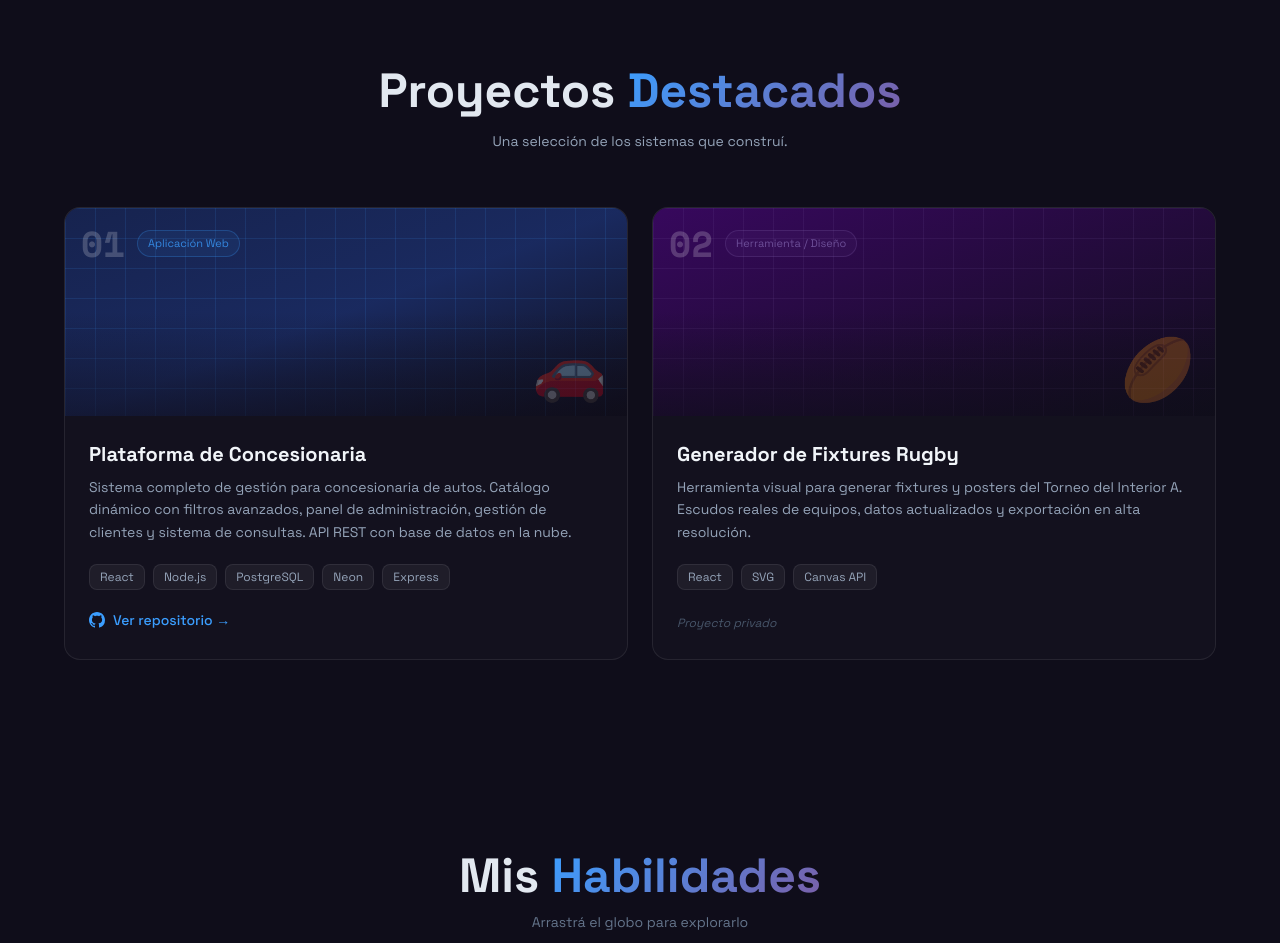
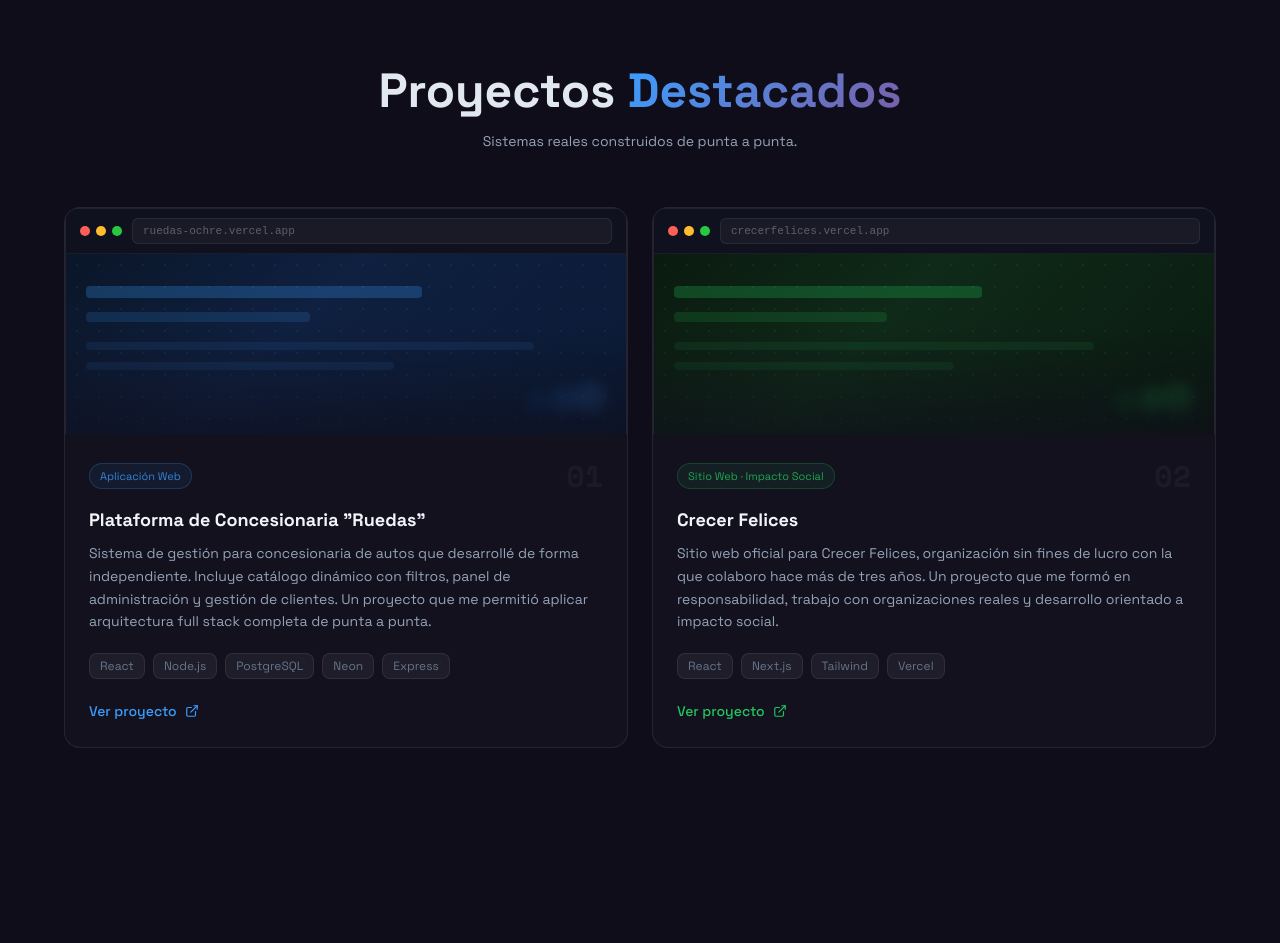
Before and after one commit to Isidropodesta/portfolio, a Next.js app: page / in a window 1280 px wide. Shown: the part 2960-3903 px from the top of the page. Built offline with nearby package versions, Linux system fonts and the light colour scheme.

Commit message:
feat: proyectos Ruedas + Crecer Felices, browser mockup preview

```diff
--- a/components/Projects.tsx
+++ b/components/Projects.tsx
@@ -1,40 +1,154 @@
 'use client';
 
 import { motion } from 'framer-motion';
+import { ExternalLink } from 'lucide-react';
 
 const PROJECTS = [
   {
     number: '01',
     type: 'Aplicación Web',
-    title: 'Plataforma de Concesionaria',
+    title: 'Plataforma de Concesionaria "Ruedas"',
     description:
-      'Sistema completo de gestión para concesionaria de autos. Catálogo dinámico con filtros avanzados, panel de administración, gestión de clientes y sistema de consultas. API REST con base de datos en la nube.',
+      'Sistema de gestión para concesionaria de autos que desarrollé de forma independiente. Incluye catálogo dinámico con filtros, panel de administración y gestión de clientes. Un proyecto que me permitió aplicar arquitectura full stack completa de punta a punta.',
     stack: ['React', 'Node.js', 'PostgreSQL', 'Neon', 'Express'],
-    icon: '🚗',
-    gradient: 'from-blue-950/90 via-blue-900/60 to-[#0f0d1a]/80',
-    gridColor: '#3b9eff',
-    accentColor: '#3b9eff',
-    repo: 'https://github.com/Isidropodesta/ruedas',
+    url: 'https://ruedas-ochre.vercel.app',
+    accent: '#3b9eff',
+    mockupGradient: 'linear-gradient(135deg, #0a1628 0%, #0f2040 40%, #0a1a35 100%)',
+    mockupLines: [
+      { top: 32, width: '60%', opacity: 0.25, height: 12 },
+      { top: 58, width: '40%', opacity: 0.15, height: 10 },
+      { top: 88, width: '80%', opacity: 0.1, height: 8 },
+      { top: 108, width: '55%', opacity: 0.1, height: 8 },
+    ],
+    mockupDots: ['#3b9eff', '#1e6fbf', '#0a4080'],
   },
   {
     number: '02',
-    type: 'Herramienta / Diseño',
-    title: 'Generador de Fixtures Rugby',
+    type: 'Sitio Web · Impacto Social',
+    title: 'Crecer Felices',
     description:
-      'Herramienta visual para generar fixtures y posters del Torneo del Interior A. Escudos reales de equipos, datos actualizados y exportación en alta resolución.',
-    stack: ['React', 'SVG', 'Canvas API'],
-    icon: '🏉',
-    gradient: 'from-purple-950/90 via-violet-900/60 to-[#0f0d1a]/80',
-    gridColor: '#7b5ea7',
-    accentColor: '#7b5ea7',
-    repo: null,
+      'Sitio web oficial para Crecer Felices, organización sin fines de lucro con la que colaboro hace más de tres años. Un proyecto que me formó en responsabilidad, trabajo con organizaciones reales y desarrollo orientado a impacto social.',
+    stack: ['React', 'Next.js', 'Tailwind', 'Vercel'],
+    url: 'https://crecerfelices.vercel.app',
+    accent: '#22c55e',
+    mockupGradient: 'linear-gradient(135deg, #0a1a0f 0%, #0f2a18 40%, #0a1a10 100%)',
+    mockupLines: [
+      { top: 32, width: '55%', opacity: 0.25, height: 12 },
+      { top: 58, width: '38%', opacity: 0.15, height: 10 },
+      { top: 88, width: '75%', opacity: 0.1, height: 8 },
+      { top: 108, width: '50%', opacity: 0.1, height: 8 },
+    ],
+    mockupDots: ['#22c55e', '#16a34a', '#0a5c28'],
   },
 ];
+
+function BrowserMockup({
+  url,
+  accent,
+  gradient,
+  lines,
+  dots,
+}: {
+  url: string;
+  accent: string;
+  gradient: string;
+  lines: { top: number; width: string; opacity: number; height: number }[];
+  dots: string[];
+}) {
+  const domain = url.replace('https://', '');
+  return (
+    <div style={{ borderRadius: '10px 10px 0 0', overflow: 'hidden', border: '1px solid rgba(255,255,255,0.07)', borderBottom: 'none' }}>
+      {/* Chrome bar */}
+      <div
+        style={{
+          background: '#10111e',
+          padding: '9px 14px',
+          display: 'flex',
+          alignItems: 'center',
+          gap: 10,
+          borderBottom: '1px solid rgba(255,255,255,0.05)',
+        }}
+      >
+        <div style={{ display: 'flex', gap: 6, flexShrink: 0 }}>
+          <div style={{ width: 10, height: 10, borderRadius: '50%', background: '#ff5f57' }} />
+          <div style={{ width: 10, height: 10, borderRadius: '50%', background: '#febc2e' }} />
+          <div style={{ width: 10, height: 10, borderRadius: '50%', background: '#28c840' }} />
+        </div>
+        <div
+          style={{
+            flex: 1,
+            background: 'rgba(255,255,255,0.04)',
+            border: '1px solid rgba(255,255,255,0.07)',
+            borderRadius: 6,
+            padding: '4px 10px',
+            fontSize: 11,
+            color: 'rgba(255,255,255,0.3)',
+            fontFamily: 'monospace',
+            overflow: 'hidden',
+            textOverflow: 'ellipsis',
+            whiteSpace: 'nowrap',
+          }}
+        >
+          {domain}
+        </div>
+      </div>
+
+      {/* Preview area */}
+      <div style={{ height: 180, background: gradient, position: 'relative', overflow: 'hidden' }}>
+        {/* Dot grid overlay */}
+        <div
+          style={{
+            position: 'absolute',
+            inset: 0,
+            backgroundImage: `radial-gradient(${accent}18 1px, transparent 1px)`,
+            backgroundSize: '22px 22px',
+          }}
+        />
+        {/* Simulated content blocks */}
+        {lines.map((l, i) => (
+          <div
+            key={i}
+            style={{
+              position: 'absolute',
+              top: l.top,
+              left: 20,
+              width: l.width,
+              height: l.height,
+              borderRadius: 4,
+              background: accent,
+              opacity: l.opacity,
+            }}
+          />
+        ))}
+        {/* Decorative floating dots */}
+        {dots.map((color, i) => (
+          <div
+            key={i}
+            style={{
+              position: 'absolute',
+              right: 20 + i * 28,
+              bottom: 20,
+              width: 32 - i * 4,
+              height: 32 - i * 4,
+              borderRadius: '50%',
+              background: color,
+              opacity: 0.18 + i * 0.05,
+              filter: 'blur(6px)',
+            }}
+          />
+        ))}
+        {/* Vignette */}
+        <div style={{ position: 'absolute', inset: 0, background: 'linear-gradient(to bottom, transparent 40%, rgba(15,13,26,0.6) 100%)' }} />
+      </div>
+    </div>
+  );
+}
 
 export default function Projects() {
   return (
     <section id="proyectos" className="py-24 px-4">
       <div className="max-w-6xl mx-auto">
+
         {/* Title */}
         <motion.div
           initial={{ opacity: 0, y: 20 }}
@@ -56,7 +170,7 @@ export default function Projects() {
           transition={{ duration: 0.6, delay: 0.1 }}
           className="text-center text-slate-400 text-sm mb-14"
         >
-          Una selección de los sistemas que construí.
+          Sistemas reales construidos de punta a punta.
         </motion.p>
 
         <div className="grid grid-cols-1 md:grid-cols-2 gap-6">
@@ -68,94 +182,84 @@ export default function Projects() {
               viewport={{ once: true }}
               transition={{ duration: 0.6, delay: i * 0.15 }}
               whileHover={{ y: -6 }}
-              className="group rounded-2xl border border-white/[0.08] bg-white/[0.02] overflow-hidden hover:border-white/20 transition-all duration-300"
+              className="group rounded-2xl overflow-hidden transition-all duration-300"
               style={{
-                boxShadow: '0 0 0 0 transparent',
+                border: '1px solid rgba(255,255,255,0.08)',
+                background: 'rgba(255,255,255,0.02)',
               }}
               onMouseEnter={(e) => {
-                (e.currentTarget as HTMLElement).style.boxShadow = `0 0 40px ${p.accentColor}18`;
+                (e.currentTarget as HTMLElement).style.borderColor = `${p.accent}40`;
+                (e.currentTarget as HTMLElement).style.boxShadow = `0 0 40px ${p.accent}14`;
               }}
               onMouseLeave={(e) => {
-                (e.currentTarget as HTMLElement).style.boxShadow = '0 0 0 0 transparent';
+                (e.currentTarget as HTMLElement).style.borderColor = 'rgba(255,255,255,0.08)';
+                (e.currentTarget as HTMLElement).style.boxShadow = 'none';
               }}
             >
-              {/* Visual header */}
-              <div className={`relative h-52 bg-gradient-to-br ${p.gradient} overflow-hidden`}>
-                {/* Grid overlay */}
-                <div
-                  className="absolute inset-0"
-                  style={{
-                    backgroundImage: `
-                      linear-gradient(${p.gridColor}20 1px, transparent 1px),
-                      linear-gradient(90deg, ${p.gridColor}20 1px, transparent 1px)
-                    `,
-                    backgroundSize: '30px 30px',
-                  }}
-                />
-                {/* Radial fade */}
-                <div className="absolute inset-0 bg-gradient-to-b from-transparent via-transparent to-[#0f0d1a]/60" />
+              {/* Browser mockup preview */}
+              <BrowserMockup
+                url={p.url}
+                accent={p.accent}
+                gradient={p.mockupGradient}
+                lines={p.mockupLines}
+                dots={p.mockupDots}
+              />
 
-                {/* Number & type badge */}
-                <div className="absolute top-4 left-4 flex items-center gap-3">
-                  <span className="font-mono text-4xl font-black opacity-20 text-white select-none">
-                    {p.number}
-                  </span>
+              {/* Content */}
+              <div className="p-6">
+                {/* Type + number */}
+                <div className="flex items-center justify-between mb-3">
                   <span
-                    className="text-[11px] px-2.5 py-1 rounded-full border"
+                    className="text-[11px] px-2.5 py-1 rounded-full"
                     style={{
-                      borderColor: `${p.accentColor}40`,
-                      background: `${p.accentColor}12`,
-                      color: `${p.accentColor}cc`,
+                      background: `${p.accent}14`,
+                      border: `1px solid ${p.accent}35`,
+                      color: `${p.accent}cc`,
                     }}
                   >
                     {p.type}
                   </span>
+                  <span className="font-mono text-3xl font-black select-none" style={{ color: 'rgba(255,255,255,0.04)' }}>
+                    {p.number}
+                  </span>
                 </div>
 
-                {/* Icon */}
-                <div className="absolute bottom-4 right-5 text-6xl opacity-30 group-hover:opacity-60 group-hover:scale-110 transition-all duration-300 select-none">
-                  {p.icon}
-                </div>
-              </div>
-
-              {/* Content */}
-              <div className="p-6">
-                <h3 className="text-xl font-bold text-slate-100 mb-2">{p.title}</h3>
+                <h3 className="text-lg font-bold text-slate-100 mb-2">{p.title}</h3>
                 <p className="text-sm text-slate-400 leading-relaxed mb-5">{p.description}</p>
 
-                {/* Stack pills */}
+                {/* Stack */}
                 <div className="flex flex-wrap gap-2 mb-5">
                   {p.stack.map((tech) => (
                     <span
                       key={tech}
-                      className="text-xs px-2.5 py-1 rounded-lg bg-white/[0.05] border border-white/[0.08] text-slate-400"
+                      className="text-xs px-2.5 py-1 rounded-lg"
+                      style={{
+                        background: 'rgba(255,255,255,0.05)',
+                        border: '1px solid rgba(255,255,255,0.08)',
+                        color: '#64748b',
+                      }}
                     >
                       {tech}
                     </span>
                   ))}
                 </div>
 
-                {/* Repo link */}
-                {p.repo ? (
-                  <a
-                    href={p.repo}
-                    target="_blank"
-                    rel="noopener noreferrer"
-                    className="inline-flex items-center gap-2 text-sm font-medium transition-colors duration-200"
-                    style={{ color: p.accentColor }}
-                  >
-                    <svg className="w-4 h-4" fill="currentColor" viewBox="0 0 24 24" aria-hidden="true">
-                      <path d="M12 0C5.37 0 0 5.37 0 12c0 5.31 3.435 9.795 8.205 11.385.6.105.825-.255.825-.57 0-.285-.015-1.23-.015-2.235-3.015.555-3.795-.735-4.035-1.41-.135-.345-.72-1.41-1.23-1.695-.42-.225-1.02-.78-.015-.795.945-.015 1.62.87 1.845 1.23 1.08 1.815 2.805 1.305 3.495.99.105-.78.42-1.305.765-1.605-2.67-.3-5.46-1.335-5.46-5.925 0-1.305.465-2.385 1.23-3.225-.12-.3-.54-1.53.12-3.18 0 0 1.005-.315 3.3 1.23.96-.27 1.98-.405 3-.405s2.04.135 3 .405c2.295-1.56 3.3-1.23 3.3-1.23.66 1.65.24 2.88.12 3.18.765.84 1.23 1.905 1.23 3.225 0 4.605-2.805 5.625-5.475 5.925.435.375.81 1.095.81 2.22 0 1.605-.015 2.895-.015 3.3 0 .315.225.69.825.57A12.02 12.02 0 0024 12c0-6.63-5.37-12-12-12z" />
-                    </svg>
-                    Ver repositorio →
-                  </a>
-                ) : (
-                  <span className="text-xs text-slate-600 italic">Proyecto privado</span>
-                )}
+                {/* Live link */}
+                <a
+                  href={p.url}
+                  target="_blank"
+                  rel="noopener noreferrer"
+                  className="inline-flex items-center gap-2 text-sm font-medium transition-opacity duration-200 hover:opacity-75"
+                  style={{ color: p.accent }}
+                >
+                  Ver proyecto
+                  <ExternalLink size={14} strokeWidth={2} />
+                </a>
               </div>
             </motion.article>
           ))}
         </div>
+
       </div>
     </section>
   );
```
